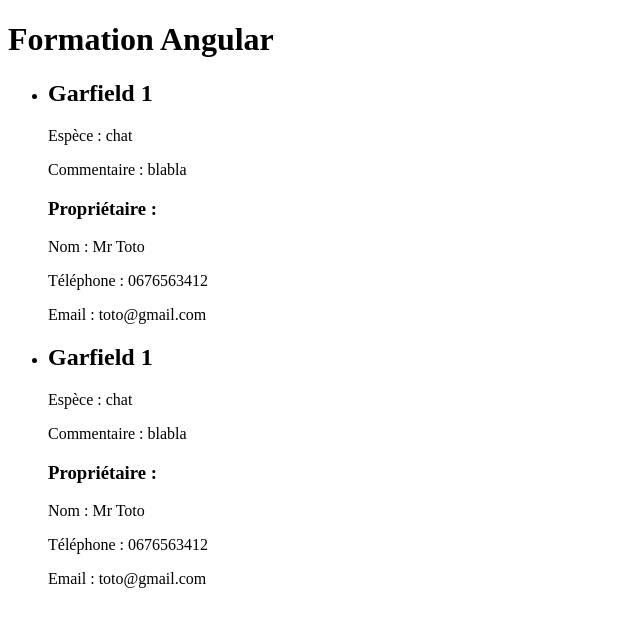
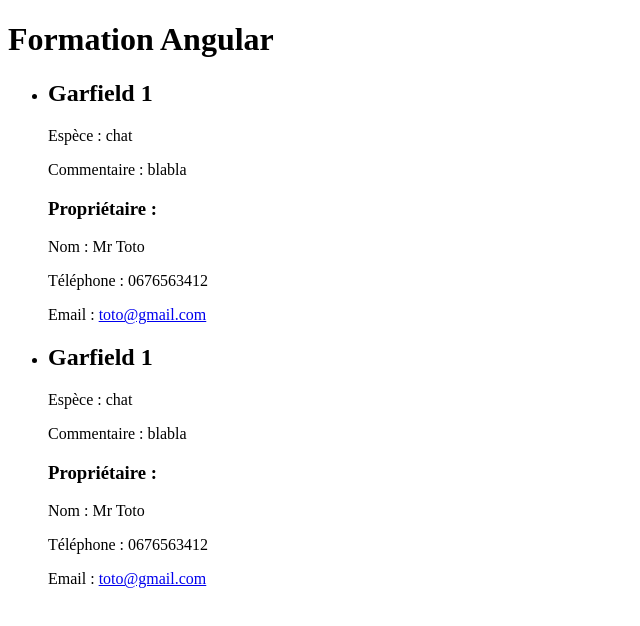
Before and after one commit to robinComa/formation-angular-05-2021, an Angular app: page / in a window 1280 px wide. Shown: the top 626 px of the page, without its empty margins (0-640 px from the left). Built offline with nearby package versions, Linux system fonts and the light colour scheme.

Commit message:
feat(Animal): directive mailto

```diff
--- a/src/app/animal/animal.module.ts
+++ b/src/app/animal/animal.module.ts
@@ -2,11 +2,13 @@
 import { CommonModule } from '@angular/common';
 import { AnimalComponent } from './animal/animal.component';
 import { AnimalsComponent } from './animals/animals.component';
+import { MailtoDirective } from './shared/mailto.directive';
 
 @NgModule({
   declarations: [
     AnimalComponent,
-    AnimalsComponent
+    AnimalsComponent,
+    MailtoDirective
   ],
   imports: [
     CommonModule
--- a/src/app/animal/animal/animal.component.html
+++ b/src/app/animal/animal/animal.component.html
@@ -5,4 +5,6 @@
 <h3>Propriétaire : </h3>
 <p>Nom : {{ animal.owner.name }}</p>
 <p>Téléphone : {{ animal.owner.phone }}</p>
-<p>Email : {{ animal.owner.email }}</p>
+<p>Email :
+  <a appMailto>{{ animal.owner.email }}</a>
+</p>
--- /dev/null
+++ b/src/app/animal/shared/mailto.directive.ts
@@ -0,0 +1,15 @@
+import { AfterViewInit, Directive, ElementRef } from '@angular/core';
+
+@Directive({
+  selector: 'a[appMailto]'
+})
+export class MailtoDirective implements AfterViewInit {
+
+  constructor(private elRef: ElementRef<HTMLAnchorElement>) { }
+
+  ngAfterViewInit(): void {
+    const email = this.elRef.nativeElement.innerText;
+    this.elRef.nativeElement.setAttribute('href', `mailto:${email}`);
+  }
+
+}
```
Also changed, not shown: 1 other file (tests, documents, lock files or other folders).
